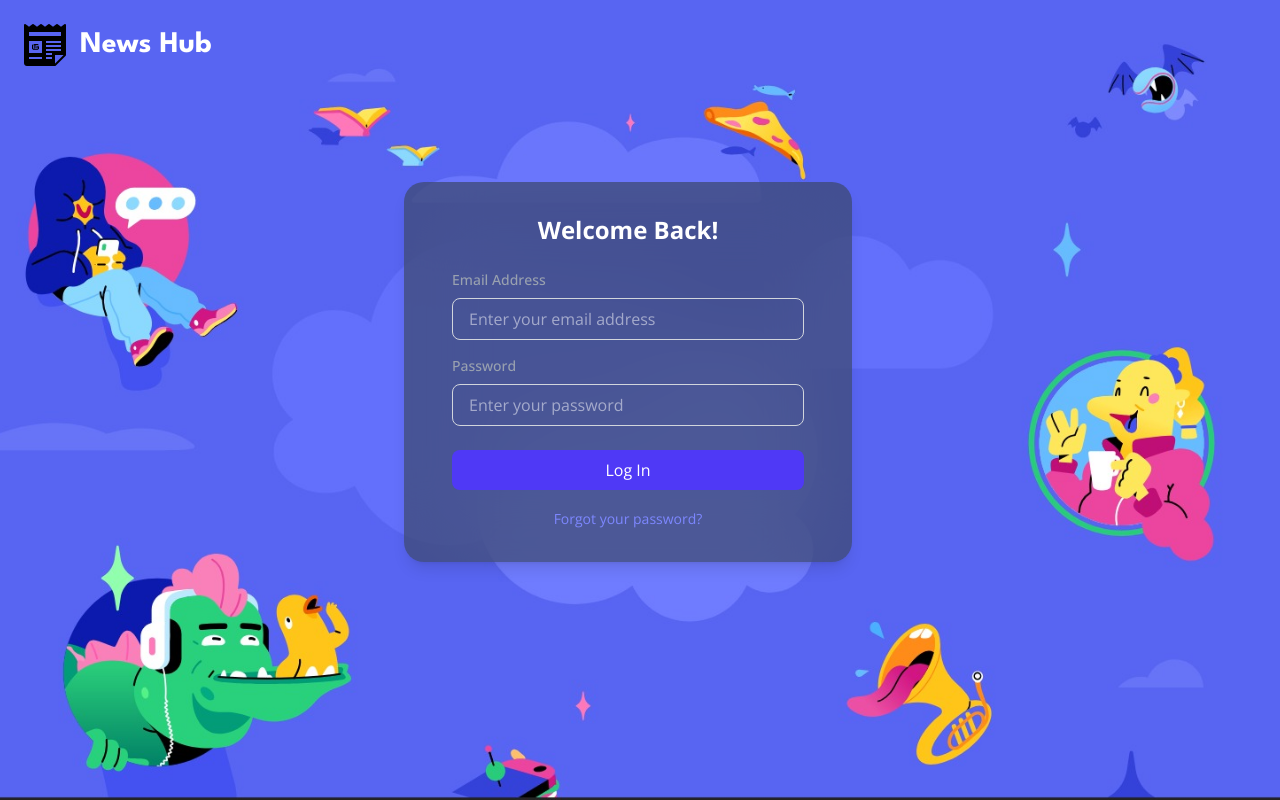
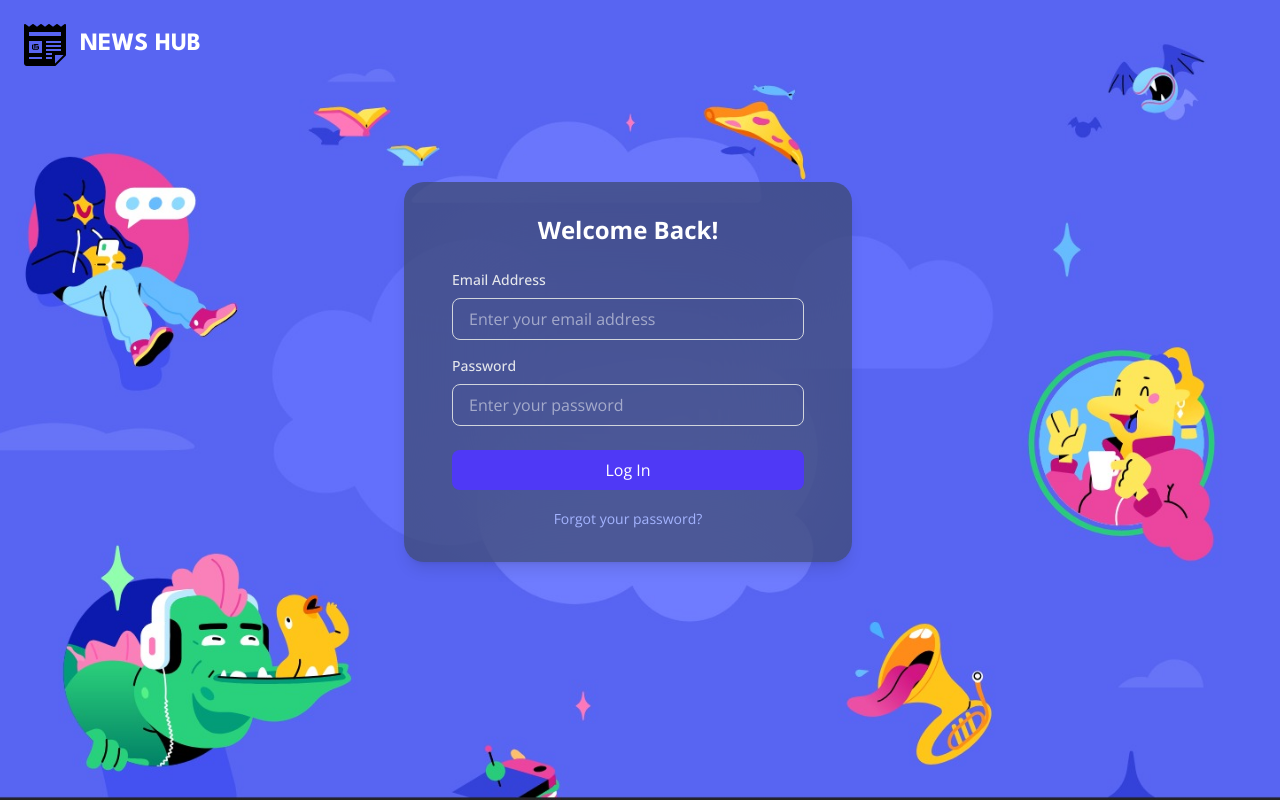
Before and after one commit to RishinPrageet/Personalised-News-Aggregator, a Python web app: template templates/login.html in a window 1280 px wide. Run offline with Jinja, Linux system fonts and the light colour scheme; the template is opened without the code that fills it, so the values that code supplies are empty.

Commit message:
login page

```diff
--- a/static/output.css
+++ b/static/output.css
@@ -18,6 +18,7 @@
     --color-blue-400: oklch(0.707 0.165 254.624);
     --color-blue-500: oklch(0.623 0.214 259.815);
     --color-blue-600: oklch(0.546 0.245 262.881);
+    --color-indigo-300: oklch(0.785 0.115 274.713);
     --color-indigo-400: oklch(0.673 0.182 276.935);
     --color-indigo-500: oklch(0.585 0.233 277.117);
     --color-indigo-600: oklch(0.511 0.262 276.966);
@@ -33,6 +34,7 @@
     --color-slate-950: oklch(0.129 0.042 264.695);
     --color-gray-50: oklch(0.985 0.002 247.839);
     --color-gray-100: oklch(0.967 0.003 264.542);
+    --color-gray-200: oklch(0.928 0.006 264.531);
     --color-gray-300: oklch(0.872 0.01 258.338);
     --color-gray-400: oklch(0.707 0.022 261.325);
     --color-gray-500: oklch(0.551 0.027 264.364);
@@ -70,6 +72,7 @@
     --blur-md: 12px;
     --blur-xl: 24px;
     --blur-2xl: 40px;
+    --blur-3xl: 64px;
     --default-transition-duration: 150ms;
     --default-transition-timing-function: cubic-bezier(0.4, 0, 0.2, 1);
     --default-font-family: var(--font-sans);
@@ -686,6 +689,12 @@
     --tw-translate-z: 1px;
     translate: var(--tw-translate-x) var(--tw-translate-y) var(--tw-translate-z);
   }
+  .scale-0 {
+    --tw-scale-x: 0%;
+    --tw-scale-y: 0%;
+    --tw-scale-z: 0%;
+    scale: var(--tw-scale-x) var(--tw-scale-y);
+  }
   .scale-3d {
     scale: var(--tw-scale-x) var(--tw-scale-y) var(--tw-scale-z);
   }
@@ -1273,6 +1282,9 @@
   .bg-gray-700\/60 {
     background-color: color-mix(in oklab, var(--color-gray-700) 60%, transparent);
   }
+  .bg-gray-700\/65 {
+    background-color: color-mix(in oklab, var(--color-gray-700) 65%, transparent);
+  }
   .bg-gray-700\/70 {
     background-color: color-mix(in oklab, var(--color-gray-700) 70%, transparent);
   }
@@ -1712,6 +1724,9 @@
   .text-blue-500 {
     color: var(--color-blue-500);
   }
+  .text-gray-200 {
+    color: var(--color-gray-200);
+  }
   .text-gray-300 {
     color: var(--color-gray-300);
   }
@@ -1727,8 +1742,14 @@
   .text-gray-700 {
     color: var(--color-gray-700);
   }
+  .text-indigo-300 {
+    color: var(--color-indigo-300);
+  }
   .text-indigo-400 {
     color: var(--color-indigo-400);
+  }
+  .text-indigo-600 {
+    color: var(--color-indigo-600);
   }
   .text-white {
     color: var(--color-white);
@@ -1882,6 +1903,9 @@
   }
   .scheme-only-light {
     color-scheme: only light;
+  }
+  .opacity-0 {
+    opacity: 0%;
   }
   .mix-blend-plus-darker {
     mix-blend-mode: plus-darker;
@@ -1967,6 +1991,11 @@
   }
   .backdrop-blur-2xl {
     --tw-backdrop-blur: blur(var(--blur-2xl));
+    -webkit-backdrop-filter: var(--tw-backdrop-blur,) var(--tw-backdrop-brightness,) var(--tw-backdrop-contrast,) var(--tw-backdrop-grayscale,) var(--tw-backdrop-hue-rotate,) var(--tw-backdrop-invert,) var(--tw-backdrop-opacity,) var(--tw-backdrop-saturate,) var(--tw-backdrop-sepia,);
+    backdrop-filter: var(--tw-backdrop-blur,) var(--tw-backdrop-brightness,) var(--tw-backdrop-contrast,) var(--tw-backdrop-grayscale,) var(--tw-backdrop-hue-rotate,) var(--tw-backdrop-invert,) var(--tw-backdrop-opacity,) var(--tw-backdrop-saturate,) var(--tw-backdrop-sepia,);
+  }
+  .backdrop-blur-3xl {
+    --tw-backdrop-blur: blur(var(--blur-3xl));
     -webkit-backdrop-filter: var(--tw-backdrop-blur,) var(--tw-backdrop-brightness,) var(--tw-backdrop-contrast,) var(--tw-backdrop-grayscale,) var(--tw-backdrop-hue-rotate,) var(--tw-backdrop-invert,) var(--tw-backdrop-opacity,) var(--tw-backdrop-saturate,) var(--tw-backdrop-sepia,);
     backdrop-filter: var(--tw-backdrop-blur,) var(--tw-backdrop-brightness,) var(--tw-backdrop-contrast,) var(--tw-backdrop-grayscale,) var(--tw-backdrop-hue-rotate,) var(--tw-backdrop-invert,) var(--tw-backdrop-opacity,) var(--tw-backdrop-saturate,) var(--tw-backdrop-sepia,);
   }
--- a/templates/login.html
+++ b/templates/login.html
@@ -8,24 +8,46 @@
   <link href="https://fonts.googleapis.com/css2?family=League+Spartan:wght@700&display=swap" rel="stylesheet">
   <title>Login - News Aggregator</title>
   <style>
+    @keyframes popOut {
+      0% {
+        opacity: 0;
+        transform: scale(0.6);
+      }
+      100% {
+        opacity: 1;
+        transform: scale(1);
+      }
+    }
+
+    .hidden {
+      opacity: 0;
+
+    }
+
+    .animate-pop {
+      animation: popOut 0.7s ease-out forwards;
+    }
+
     body {
       font-family: 'Open Sans', sans-serif;
     }
+
     .branding {
       position: absolute;
       top: 20px;
       left: 20px;
       display: flex;
       align-items: center;
-      size: 0em;
     }
+
     .branding img {
       height: 50px;
       margin-right: 10px;
     }
+
     .branding h1 {
       font-family: 'League Spartan', sans-serif;
-      font-size: 30px;
+      font-size: 25px;
       font-weight: 700;
       color: white;
     }
@@ -33,26 +55,26 @@
 </head>
 <body class="text-white flex justify-center items-center min-h-screen bg-cover bg-center" style="background-image: url('../static/log_back.JPG');">
   <!-- Top-Left Branding -->
-  <div class="branding">
-    <img src="../static/logo_2.png" alt="News Hub Logo">
-    <h1>News Hub</h1>
+  <div class="branding" id="logo">
+    <img src="../static/logo_100.png" alt="News Hub Logo">
+    <h1>NEWS HUB</h1>
   </div>
 
   <!-- Login Form Container -->
-  <div class="bg-gray-700/60   backdrop-blur-2xl p-8 mb-14 rounded-[20px] shadow-lg w-full max-w-md px-12 mr-6">
+  <div id="login-box" class="bg-gray-700/60 backdrop-blur-3xl p-8 mb-14 rounded-[20px] shadow-lg w-full max-w-md px-12 mr-6 hidden">
     <h2 class="text-2xl font-bold text-center text-white mb-6">Welcome Back!</h2>
 
     <!-- Form -->
     <form action="#" method="POST">
       <!-- Email Input -->
       <div class="mb-4">
-        <label for="email" class="block text-sm font-medium text-gray-400">Email Address</label>
+        <label for="email" class="block text-sm font-medium text-gray-200">Email Address</label>
         <input type="email" id="email" name="email" placeholder="Enter your email address" class="w-full mt-2 px-4 py-2 border border-gray-300 rounded-lg focus:ring-2 focus:ring-indigo-400 focus:outline-none" required>
       </div>
 
       <!-- Password Input -->
       <div class="mb-6">
-        <label for="password" class="block text-sm font-medium text-gray-400">Password</label>
+        <label for="password" class="block text-sm font-medium text-gray-200">Password</label>
         <input type="password" id="password" name="password" placeholder="Enter your password" class="w-full mt-2 px-4 py-2 border border-gray-300 rounded-lg focus:ring-2 focus:ring-indigo-400 focus:outline-none" required>
       </div>
 
@@ -61,9 +83,21 @@
 
       <!-- Forgot Password Link -->
       <div class="mt-4 text-center">
-        <a href="#" class="text-sm text-indigo-400 hover:underline">Forgot your password?</a>
+        <a href="#" class="text-sm text-indigo-300 hover:underline">Forgot your password?</a>
       </div>
     </form>
   </div>
+
+  <script>
+    // Wait for the page to load completely
+    window.addEventListener("load", function () {
+      const loginBox = document.getElementById("login-box");
+      const logo = document.getElementById("logo");
+      loginBox.classList.remove("hidden");
+      loginBox.classList.add("animate-pop");
+      logo.classList.remove("hidden");
+      logo.classList.add("animate-pop");
+    });
+  </script>
 </body>
 </html>
```
Also changed, not shown: static/logo_100.png (added).
